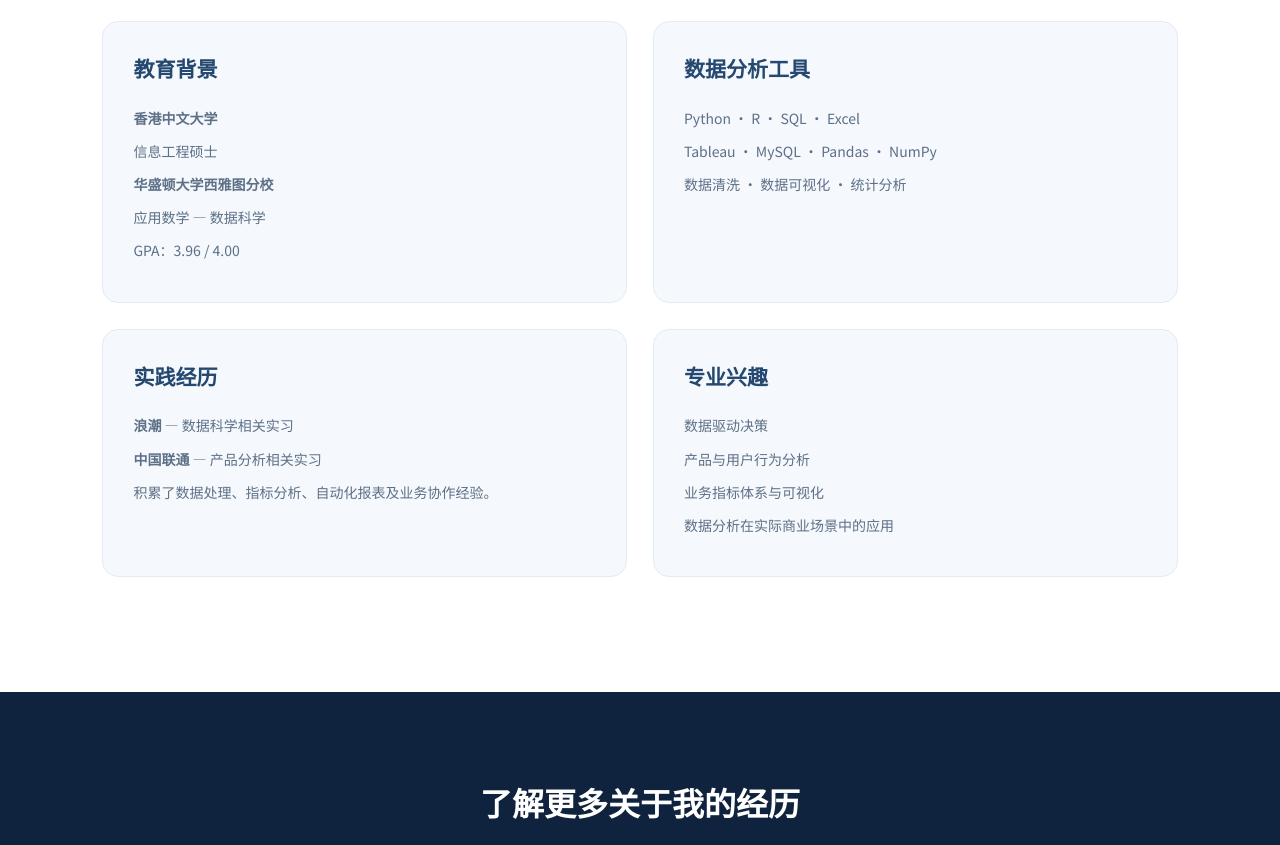
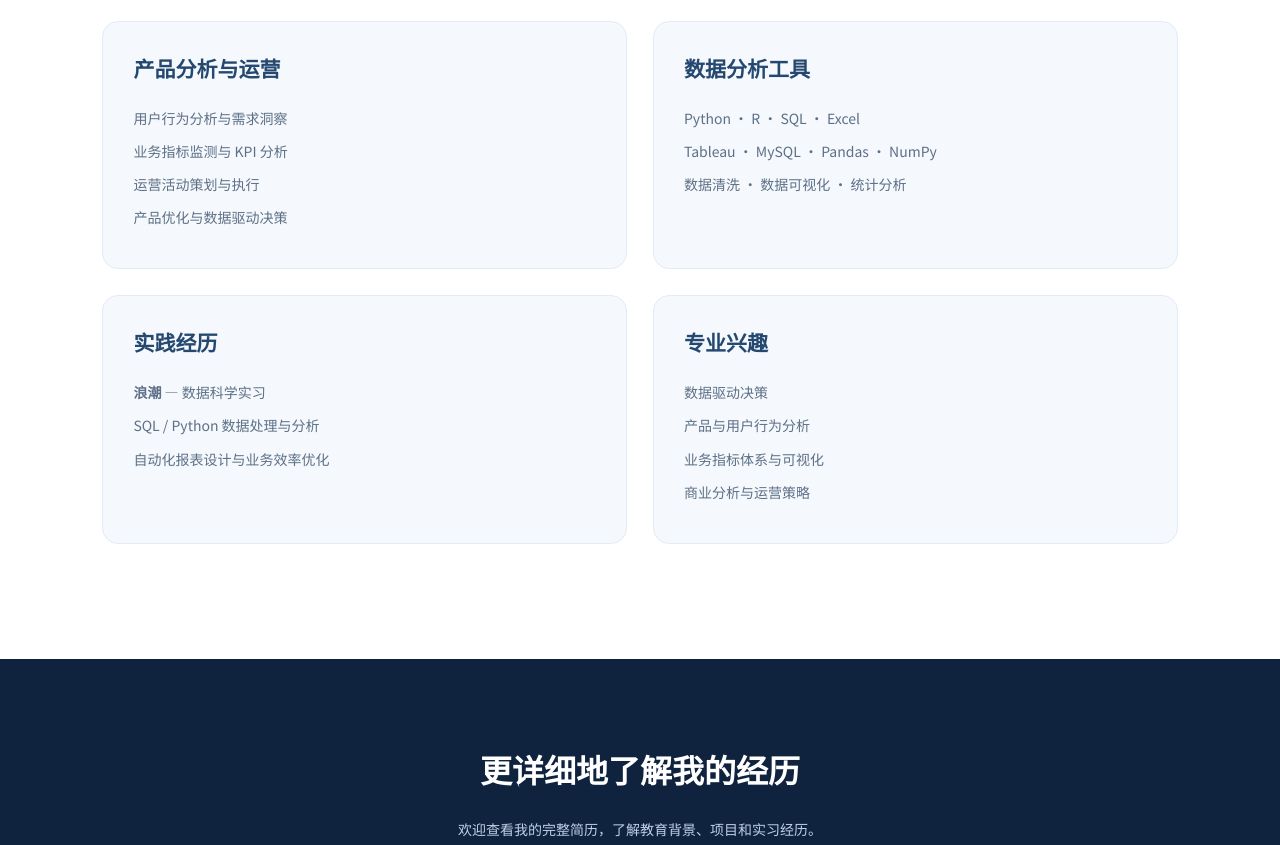
Before and after one commit to zihanren1021-a11y/zihanren1021-a11y.github.io, a plain HTML site: page index.html in a window 1280 px wide. Shown: the part 2420-3265 px from the top of the page. Drawn offline with Linux system fonts and the light colour scheme.

Commit message:
Update index.html

```diff
--- a/index.html
+++ b/index.html
@@ -598,15 +598,16 @@
 
 <div class="info-grid">
 
+  <!-- 产品分析与运营 -->
   <div class="info-card">
-          <h3>教育背景</h3>
-          <p><strong>香港中文大学</strong></p>
-          <p>信息工程硕士</p>
-          <p><strong>华盛顿大学西雅图分校</strong></p>
-          <p>应用数学 — 数据科学</p>
-          <p>GPA：3.96 / 4.00</p>
+    <h3>产品分析与运营</h3>
+    <p>用户行为分析与需求洞察</p>
+    <p>业务指标监测与 KPI 分析</p>
+    <p>运营活动策划与执行</p>
+    <p>产品优化与数据驱动决策</p>
   </div>
 
+  <!-- 数据分析工具 -->
   <div class="info-card">
     <h3>数据分析工具</h3>
     <p>Python · R · SQL · Excel</p>
@@ -614,19 +615,21 @@
     <p>数据清洗 · 数据可视化 · 统计分析</p>
   </div>
 
+  <!-- 实践经历 -->
   <div class="info-card">
     <h3>实践经历</h3>
-          <p><strong>浪潮</strong> — 数据科学相关实习</p>
-          <p><strong>中国联通</strong> — 产品分析相关实习</p>
-          <p>积累了数据处理、指标分析、自动化报表及业务协作经验。</p>
+    <p><strong>浪潮</strong> — 数据科学实习</p>
+    <p>SQL / Python 数据处理与分析</p>
+    <p>自动化报表设计与业务效率优化</p>
   </div>
 
+  <!-- 专业兴趣 -->
   <div class="info-card">
     <h3>专业兴趣</h3>
     <p>数据驱动决策</p>
     <p>产品与用户行为分析</p>
     <p>业务指标体系与可视化</p>
-          <p>数据分析在实际商业场景中的应用</p>
+    <p>商业分析与运营策略</p>
   </div>
 
 </div>
@@ -635,7 +638,7 @@
 
   <!-- 简历 -->
   <section class="resume-section" id="resume">
-    <h2>了解更多关于我的经历</h2>
+    <h2>更详细地了解我的经历</h2>
     <p>欢迎查看我的完整简历，了解教育背景、项目和实习经历。</p>
 
     <a class="resume-button"
```
Lines whose indentation alone changed are shown as unchanged.
